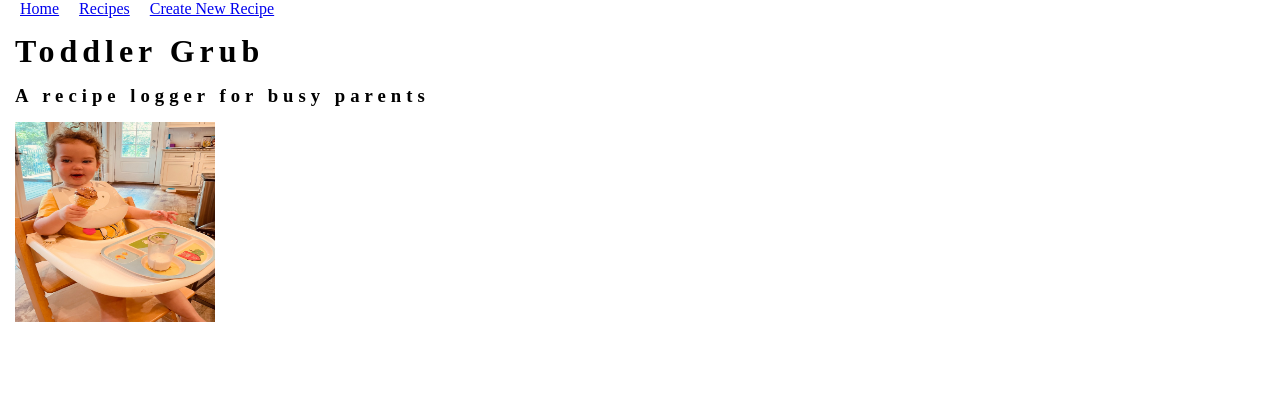
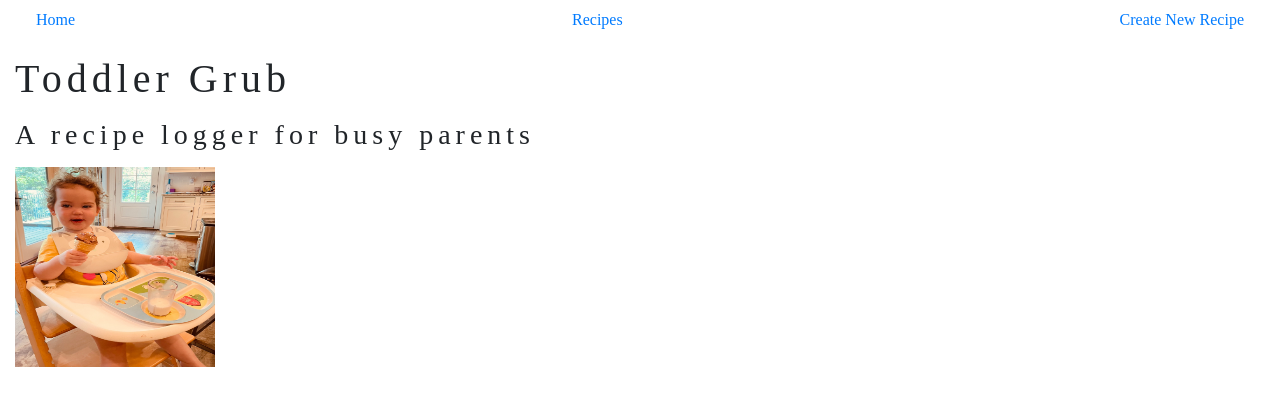
Before and after one commit to lauraBo/toddler-grub-project-client-, a React (Create React App) app: page / in a window 1280 px wide. Shown: the top 406 px of the page. Built offline with nearby package versions, Linux system fonts and the light colour scheme.

Commit message:
added alt property to image in homepage component, added bootstrap link to header in index.html page

```diff
--- a/public/index.html
+++ b/public/index.html
@@ -25,6 +25,8 @@
       Learn how to configure a non-root public URL by running `npm run build`.
     -->
     <title>React App</title>
+    <!-- Load bootstrap -->
+    <link rel="stylesheet" href="https://stackpath.bootstrapcdn.com/bootstrap/4.4.1/css/bootstrap.min.css" integrity="sha384-Vkoo8x4CGsO3+Hhxv8T/Q5PaXtkKtu6ug5TOeNV6gBiFeWPGFN9MuhOf23Q9Ifjh" crossorigin="anonymous">
   </head>
   <body>
     <noscript>You need to enable JavaScript to run this app.</noscript>
--- a/src/components/Home.js
+++ b/src/components/Home.js
@@ -6,7 +6,7 @@
     <div className='home'>
       <h1 >Toddler Grub</h1>
       <h3 >A recipe logger for busy parents</h3>
-      <img className="photo" src={homepagephoto} />
+      <img className="photo" src={homepagephoto} alt='toddlereating'/>
     </div>
   );
 };
```
